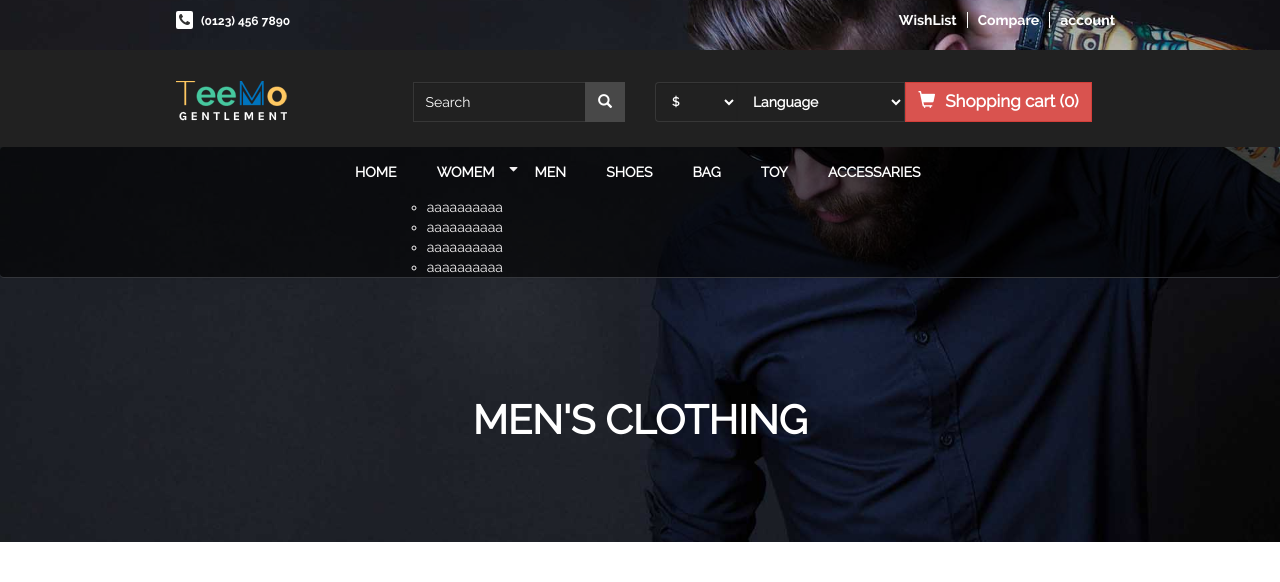
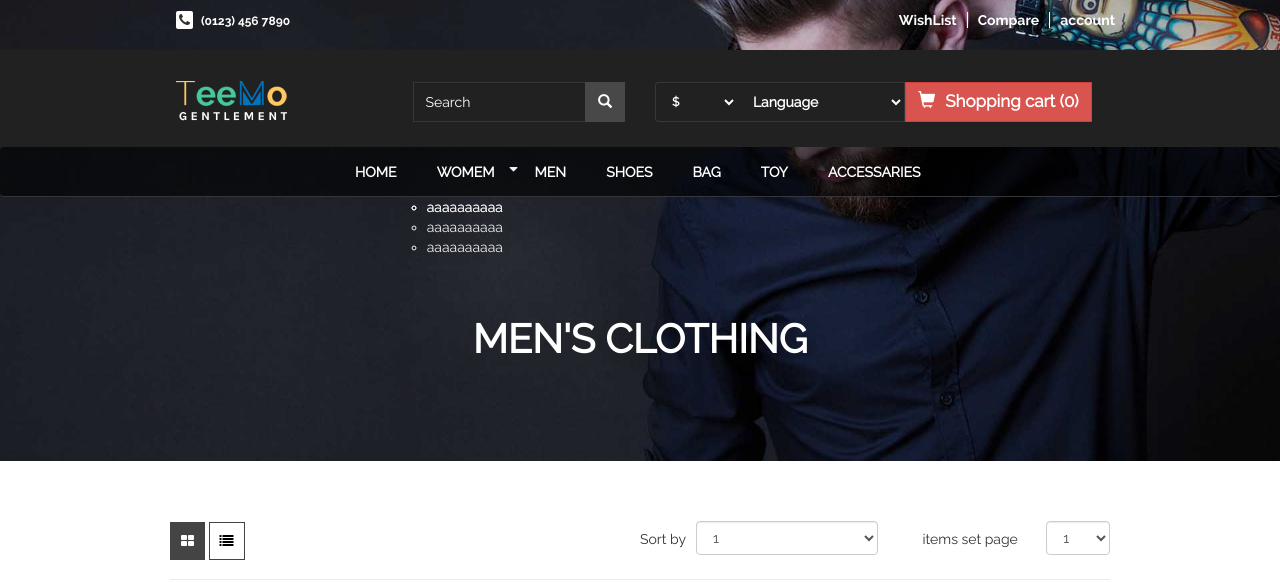
Before and after one commit to buithu/demo.github.io, a PHP site: page /grid.html in a window 1280 px wide. Shown: the top 582 px of the page. Run offline with PHP 8.4, Linux system fonts and the light colour scheme; style sheets or scripts are compiled from the project's sources; some libraries are stand-ins or nearby versions.

Commit message:
Update style.css

```diff
--- a/css/style.css
+++ b/css/style.css
@@ -86,6 +86,7 @@ a:hover{
 
 }
 .menu .navbar li{
+	max-height:40px;
 	margin: 0px 5px;
 }
 .lhtop i{
```
